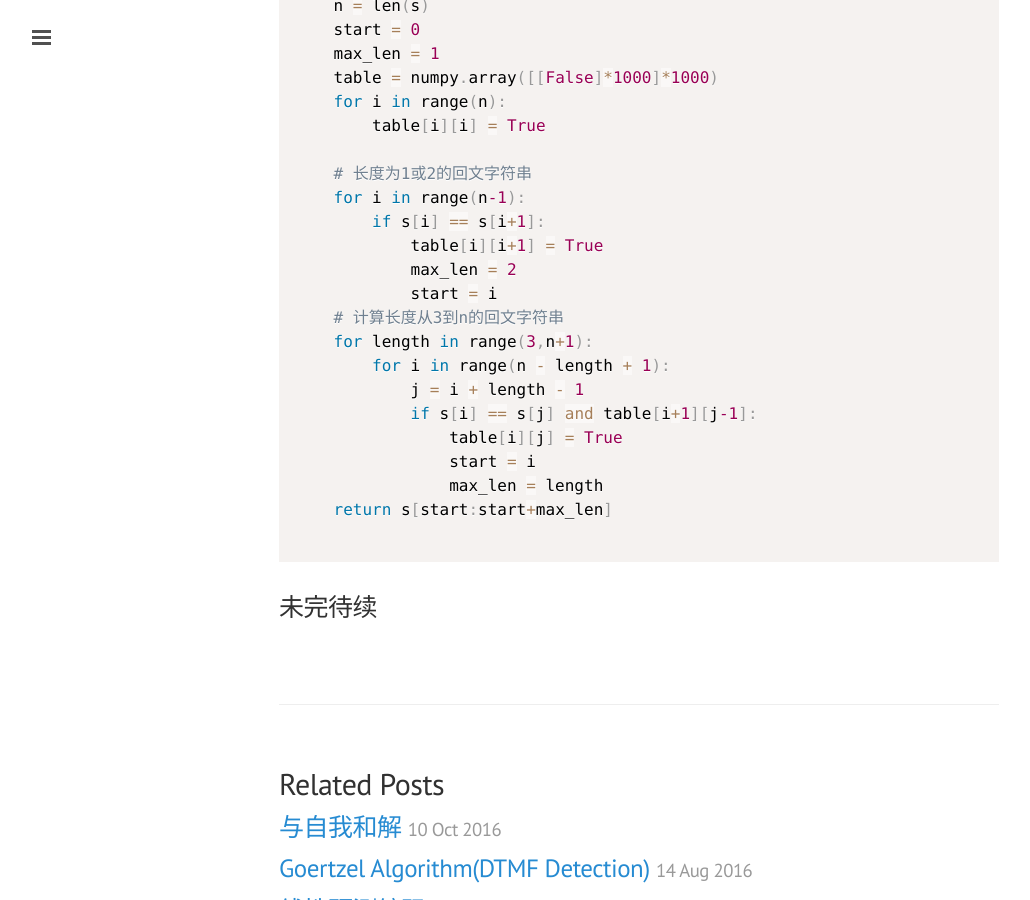
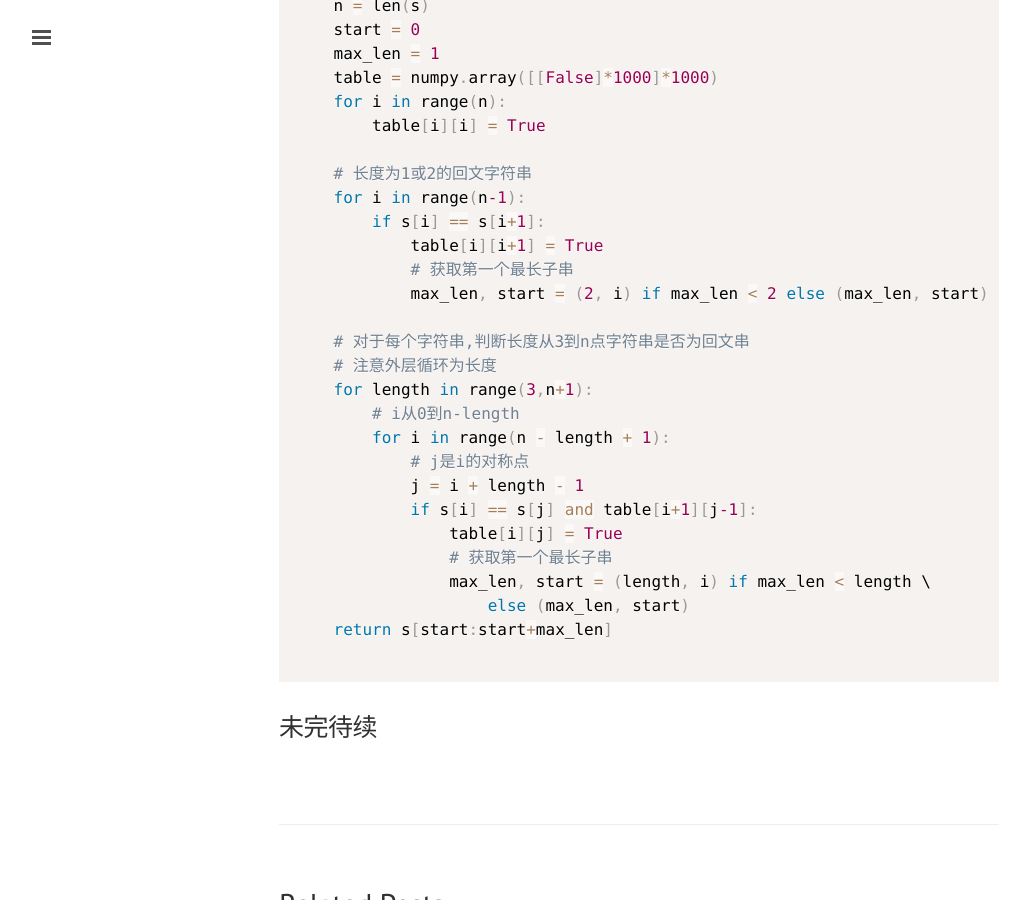
Before and after one commit to tkorays/tkorays.github.io, a Jekyll site: the page built from _posts/2016-10-31-Longest-Palindromic-Substring.markdown, in a window 1280 px wide and 900 px high, scrolled down 1305 px. Shown: the whole window, without its empty margins (1-1031 px from the left). Built offline with Jekyll 4.4.1, drawn with Linux system fonts in a browser that asks for light colours; formulas are drawn with MathJax 3.

Commit message:
modify python code

```diff
--- a/_posts/2016-10-31-Longest-Palindromic-Substring.markdown
+++ b/_posts/2016-10-31-Longest-Palindromic-Substring.markdown
@@ -43,16 +43,21 @@ def lps_dp(s):
     for i in range(n-1):
         if s[i] == s[i+1]:
             table[i][i+1] = True
-            max_len = 2
-            start = i
-    # 计算长度从3到n的回文字符串
+            # 获取第一个最长子串
+            max_len, start = (2, i) if max_len < 2 else (max_len, start)
+
+    # 对于每个字符串,判断长度从3到n点字符串是否为回文串
+    # 注意外层循环为长度
     for length in range(3,n+1):
+        # i从0到n-length
         for i in range(n - length + 1):
+            # j是i的对称点
             j = i + length - 1
             if s[i] == s[j] and table[i+1][j-1]:
                 table[i][j] = True
-                start = i
-                max_len = length
+                # 获取第一个最长子串
+                max_len, start = (length, i) if max_len < length \
+                    else (max_len, start)
     return s[start:start+max_len]
 </code>
 </pre>
```
